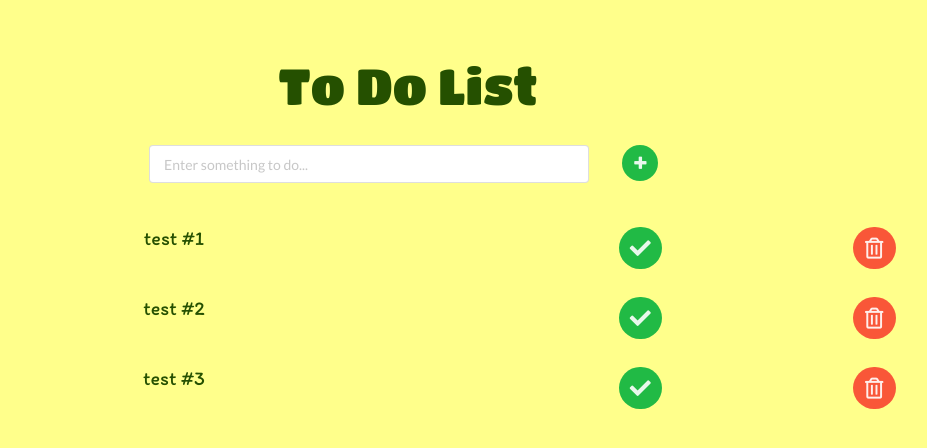
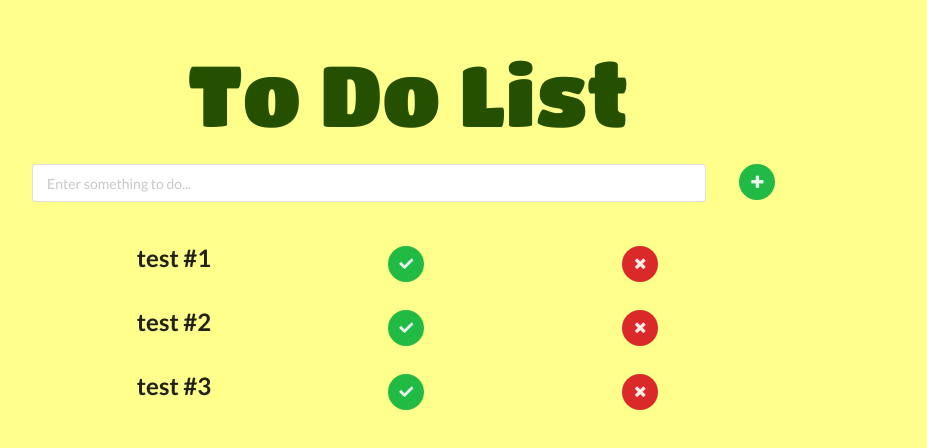
Before and after one commit to NGCnathalia/ToDoList, a React (Vite) app: page / in a window 1280 px wide. Shown: the part 168-616 px from the top of the page, without its empty margins (232-1159 px from the left). Built offline with nearby package versions, Linux system fonts and the light colour scheme.

Commit message:
changes in css and media query

```diff
--- a/src/App.css
+++ b/src/App.css
@@ -22,3 +22,25 @@ html{
     background-color: #F95738;
     color: white;
 }
+
+@media (min-width: 744px) {
+  .title {
+      font-size: 70px;
+      line-height: 80px;
+    }
+    #list{
+      font-size: 27px;
+      line-height: 35px;
+  }
+}
+@media (min-width: 1024px) {
+  .title {
+
+      font-size: 85px;
+      line-height: 80px;
+    }
+    #list{
+      font-size: 35px;
+      line-height: 45px;
+  }
+}
--- a/src/components/Form.jsx
+++ b/src/components/Form.jsx
@@ -21,7 +21,7 @@ export const Form = ({ addTodo }) => {
         <form className="ui form" onSubmit={handleFormSubmit}>
             <div className="ui grid center aligned">
                 <div className="row">
-                    <div className="column six wide">
+                    <div className="column nine wide">
                         <input
                             value={inputValue}
                             onChange={handleInputChange}
--- a/src/components/Todo.jsx
+++ b/src/components/Todo.jsx
@@ -1,20 +1,18 @@
 import React, { useState } from "react";
-
 const Todo = ({ title, completed, removeTodoItemProp }) => {
-  const [Value, setvalue] = useState(title);
     const [isEditing, setIsEditing] = useState(false);
+    const [Value, setValue] = useState(title)
     const [tempValue, setTempValue] = useState(title);
-  const [completedState, setCompleted] = useState(completed)
-
+    const [completedState, setCompleted] = useState(completed);
 
     const handleDivDubleClick = () => {
         setIsEditing(true);
     };
     const handleInputKeyDown = (e) => {
-    const key = e.keycode;
+        const key = e.keyCode;
 
         if (key === 13) {
-        setvalue(tempValue)
+            setValue(tempValue);
             setIsEditing(false);
         } else if (key === 27) {
             setTempValue(Value);
@@ -26,7 +24,7 @@ const Todo = ({ title, completed, removeTodoItemProp }) => {
         setTempValue(e.target.value);
     };
 
-  const handleButtonClick = (e) => {
+    const handleButtonClick = () => {
         setCompleted((oldCompleted) => !oldCompleted);
     };
 
@@ -34,8 +32,7 @@ const Todo = ({ title, completed, removeTodoItemProp }) => {
         <div className="row ">
             {
                 isEditing ?
-
-        <div className="column seven wide">
+                    <div className="column three wide">
                         <div className="ui input fluid">
                             <input
                                 onChange={handleInputOnChange}
@@ -44,33 +41,27 @@ const Todo = ({ title, completed, removeTodoItemProp }) => {
                                 value={tempValue}
                             />
                         </div>
-        </div>
-     :
+                    </div> :
                     <>
-        <div className="column nine wide" onDoubleClick={handleDivDubleClick}>
-          <h5 id="list" className={"ui center aligned header " + (completedState ? " green" : "")}>{Value}</h5>
+                        <div className="column three wide" onDoubleClick={handleDivDubleClick}>
+                            <h2 className={"ui header" + (completedState ? " green " : " ")}>{Value}</h2>
                         </div>
 
-        <div className="column middle aligned tiny three wide">
+
+                        <div className="column three wide">
                             <button
-          className={"ui button  circular icon " + (completedState ? " blue": "green")}
+                                className={"ui button circular icon" + (completedState ? " blue " : " green ")}
                                 onClick={handleButtonClick}
                             >
-            <i className="large check icon"></i>
-          </button>
-
+                                <i className="white check icon"></i></button>
                         </div>
-        <div className="column middle aligned tiny three wide">
-          <button
-          id="btn-delete"
-          className="ui button circular icon"
-          onClick={removeTodoItemProp}>
-            <i className="large white trash alternate outline icon"></i>
-          </button>
+                        <div className="column three wide">
+                            <button onClick={removeTodoItemProp} className="ui button circular icon red"><i className="white remove icon"></i></button>
                         </div>
                     </>
             }
         </div>
     );
 };
+
 export default Todo;
--- /dev/null
+++ b/src/mediaQuery.js
@@ -0,0 +1,3 @@
+export const mediaQuerymobile = window.matchMedia('(max-width: 529px)').matches;
+export const mediaQueryTablet = window.matchMedia('(max-width: 744px)').matches;
+export const mediaQueryDesktop = window.matchMedia('(max-width: 1024px)').matches;
```
Lines whose indentation alone changed are shown as unchanged.
